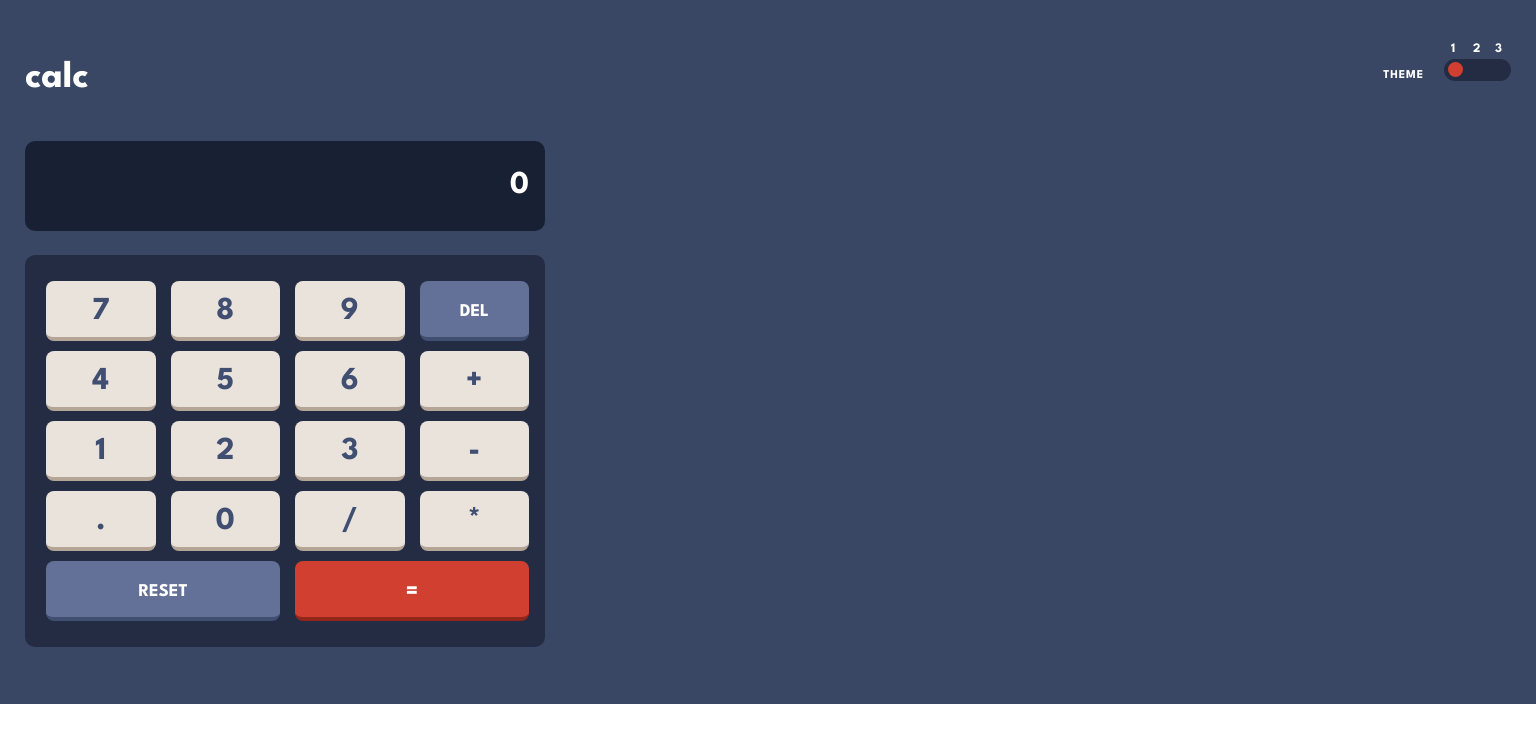
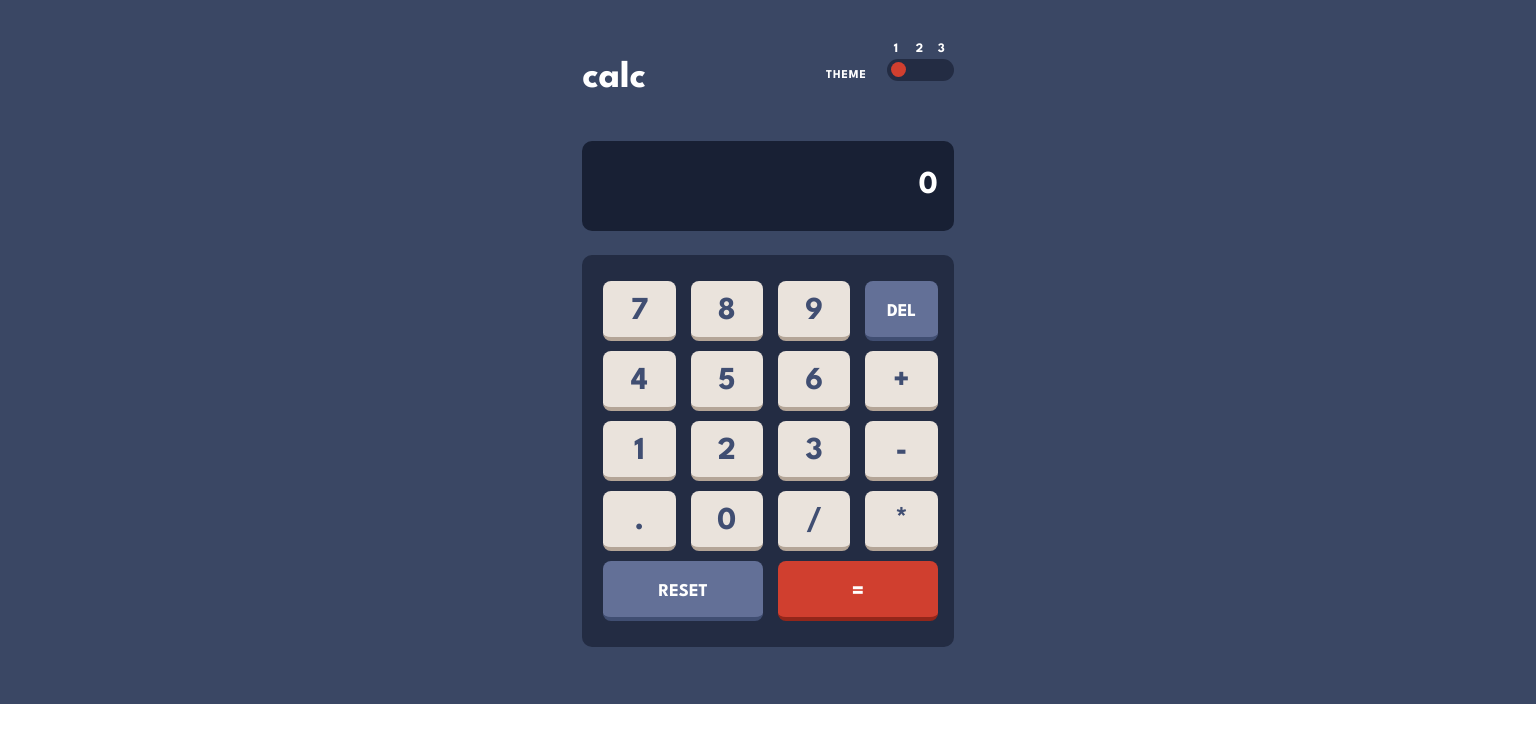
Before and after one commit to crsecu/calculator-app, a React (Create React App) app: page / in a window 1536 px wide. Shown: the top 742 px of the page. Built offline with nearby package versions, Linux system fonts and the light colour scheme.

Commit message:
add breakpoint for extra large screens

```diff
--- a/src/index.css
+++ b/src/index.css
@@ -102,7 +102,6 @@ button {
   color: var(--t3-btnText);
 }
 
-
 .calculator__toggle-theme-itle{
   display: flex;
   align-items: center;
@@ -147,10 +146,21 @@ button {
   font-size: 1.125rem;
 }
 
-@media (min-width: 768px) {
+@media screen and (min-width: 1025px) {
   .calculator__keypad-wrapper,
+  .calculator__title-wrapper,
   .calculator__screen {
     width: 35%;
+    margin-right: auto;
+    margin-left: auto;
+  }
+}
+
+@media screen and (min-width: 1440px) {
+  .calculator__keypad-wrapper,
+  .calculator__title-wrapper,
+  .calculator__screen {
+     width: 25%;
   }
 }
 
```
